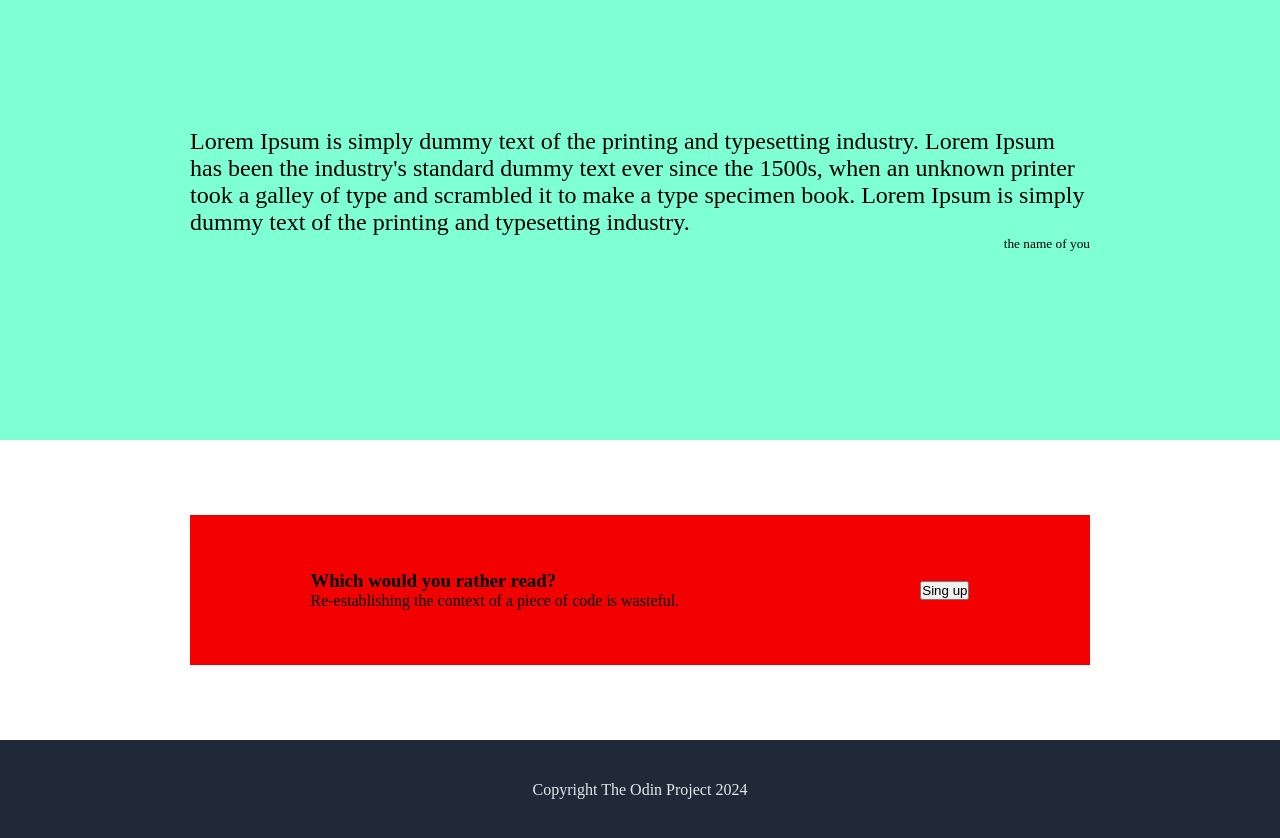
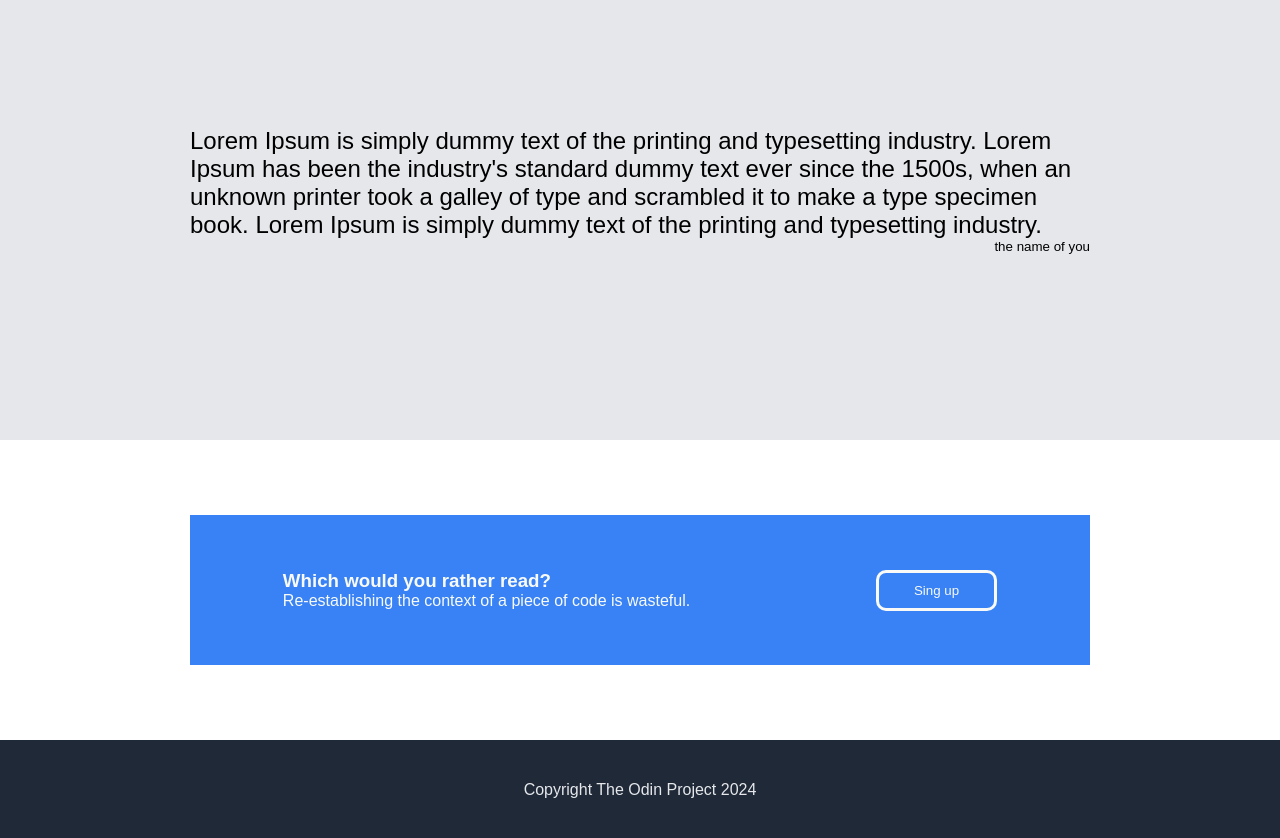
Before and after one commit to Far34n/simple-landing-page, a plain HTML site: page index.html in a window 1280 px wide. Shown: the part 1060-1898 px from the top of the page. Drawn offline with Linux system fonts and the light colour scheme.

Commit message:
button color and size are changed

```diff
--- a/index.html
+++ b/index.html
@@ -29,7 +29,7 @@
                         <p>a social event at which a group of people  meet to talk,
                             eat, drink, dance, etc.</p>
                     </div>
-                    <button>More</button>
+                    <button>Sing up</button>
                 </div>
             </div>
             <div class="header-picture">
--- a/style.css
+++ b/style.css
@@ -1,13 +1,15 @@
 * {
     margin: 0;
     padding: 0;
+    font-family: Arial, Helvetica, sans-serif;
+
 }
 .header {
     background-color: #1F2937;
     height: 500px;
 }
 .header-container-first {
-    /* background-color: aquamarine; */
+
     height: 75px;
     width: 100%;
     display: flex;
@@ -73,8 +75,9 @@
 
 .sub-header-title button {
     margin-top: 5px;
-    padding: 10px 20px 10px 20px;
-    border: none;
+    padding: 10px 35px 10px 35px;
+    border: 3px solid #3882F6;
+    color: #F9FAF8;
     border-radius: 10px;
     background-color: #3882F6;
 }
@@ -156,7 +159,7 @@
 }
 .body-container-second {
     height: 500px;
-    background-color: aquamarine;
+    background-color: #E5E7EB;
     display: flex;
     flex-direction: column;
     justify-content: center;
@@ -176,7 +179,7 @@
 }
 
 .body-container-third .card {
-    background-color: #f30000;
+    background-color: #3882F6;
     height: 150px;
     width: 900px;
     display: flex;
@@ -186,10 +189,15 @@
 }
 
 .body-container-third .card-describe {
+    color: #F9FAF8;
 
 }
 .body-container-third button {
-
+    padding: 10px 35px 10px 35px;
+    border: 3px solid #F9FAF8;
+    color: #F9FAF8;
+    background-color: #3882F6;
+    border-radius: 10px;
 }
 
 .footer {
```
